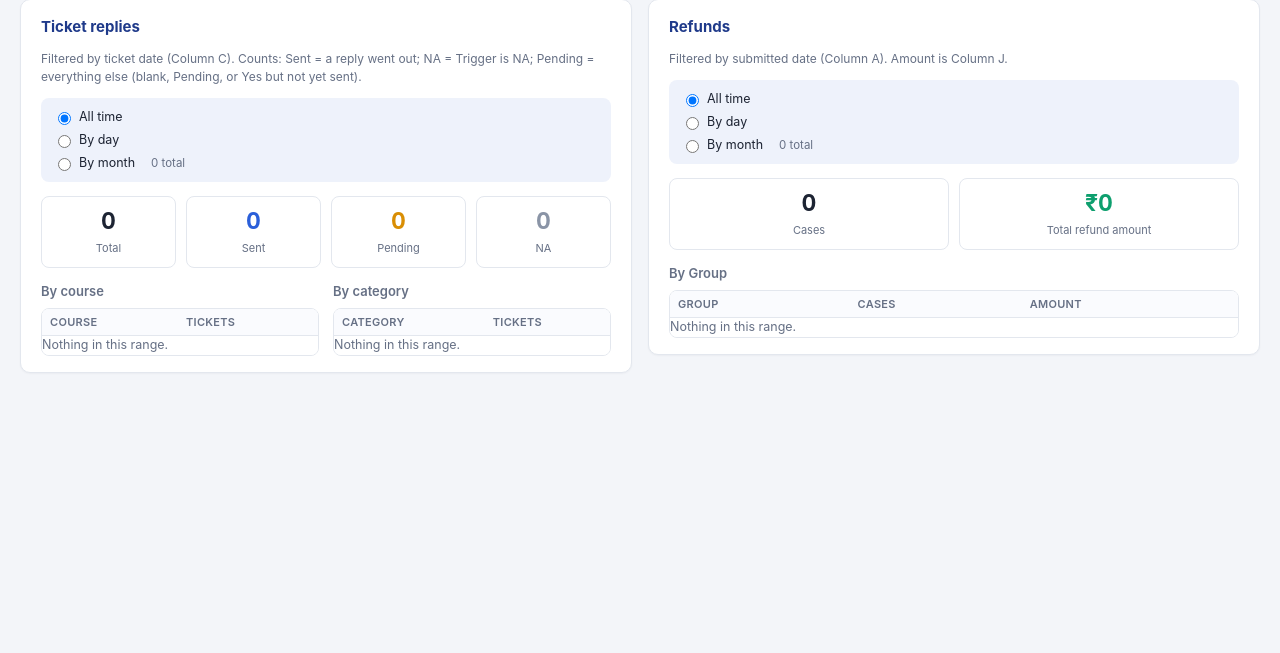
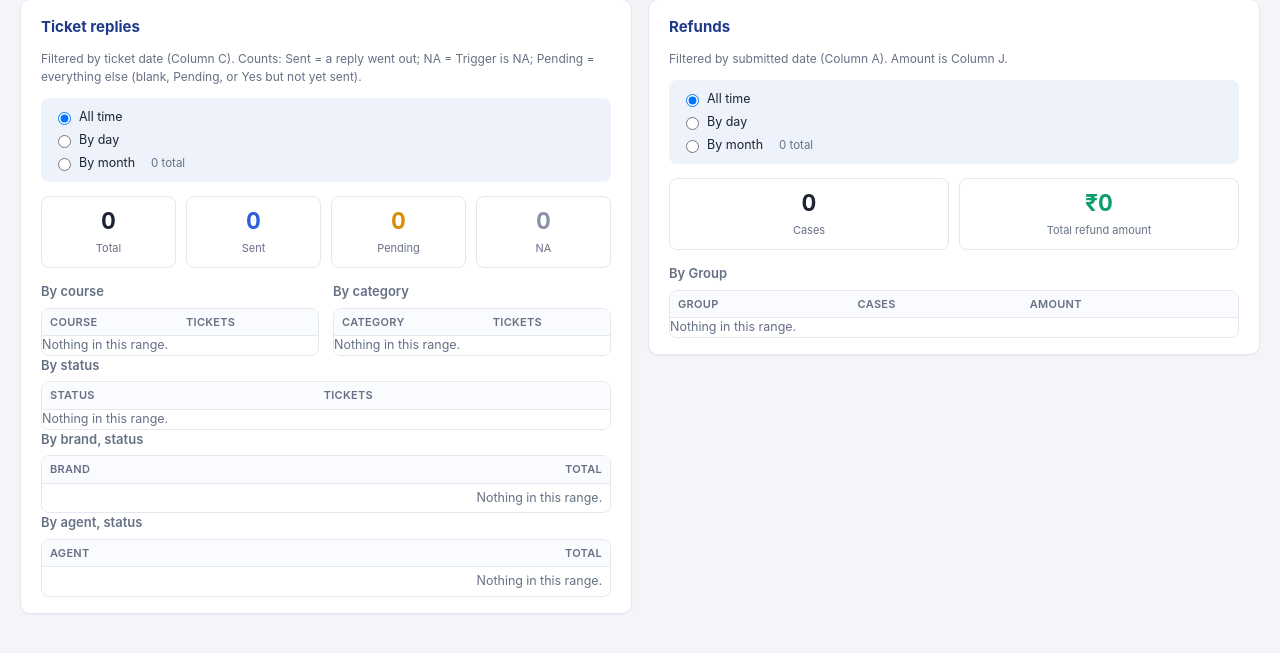
Before and after one commit to addictivelearn-operations/Community-Ops, a FastAPI app: page /dashboard in a window 1280 px wide. Shown: the part 117-770 px from the top of the page. Run offline with FastAPI, Linux system fonts and the light colour scheme; the visitor is signed in with stand-in values (Sample User, id 1); data that the repository does not hold is empty.

Commit message:
Dashboard: add status/brand/agent breakdowns for Ticket replies
Three more views in the Ticket replies panel, all driven by the Zoho
status column (T) rather than a hardcoded list, so a status Zoho adds
later shows up on its own:
- By status: plain count per Zoho status (Open, On Hold, Pending On
  Student, Closed, ...).
- By brand, status / By agent, status: a status-by-dimension matrix
  (rows = brand or agent/owner, columns = every status seen across
  ALL tickets so the columns stay stable as the day/month filter
  changes, a Total column on the right).

Verified against the real local data: status counts sum to the ticket
total (840+136+5+2=983), and both matrices' Total columns also sum to
983.

Co-Authored-By: Claude Sonnet 5 <noreply@anthropic.com>

```diff
--- a/app/main.py
+++ b/app/main.py
@@ -234,7 +234,8 @@ def dashboard(request: Request, u: User = Depends(require_user)):
     filter/recompute instantly in JS rather than round-tripping to the
     server on every filter change."""
     with get_conn() as c:
-        tickets = c.execute("SELECT created_at, course, category, trigger_value, sent_at FROM tickets").fetchall()
+        tickets = c.execute("SELECT created_at, course, category, trigger_value, sent_at, "
+                            "brand, owner, zoho_status FROM tickets").fetchall()
         refunds = c.execute("SELECT timestamp_at, community, amount FROM refunds").fetchall()
 
     ticket_data = []
@@ -245,7 +246,10 @@ def dashboard(request: Request, u: User = Depends(require_user)):
         ticket_data.append({"day": day, "month": day[:7],
                             "course": t["course"].strip() if t["course"] else "(blank)",
                             "category": t["category"].strip() if t["category"] else "(uncategorised)",
-                            "status": _ticket_status(t["sent_at"], t["trigger_value"])})
+                            "status": _ticket_status(t["sent_at"], t["trigger_value"]),
+                            "brand": t["brand"].strip() if t["brand"] else "(blank)",
+                            "agent": t["owner"].strip() if t["owner"] else "(unassigned)",
+                            "zohoStatus": t["zoho_status"].strip() if t["zoho_status"] else "(blank)"})
 
     refund_data = []
     for r in refunds:
--- a/app/static/style.css
+++ b/app/static/style.css
@@ -132,3 +132,11 @@ table.bars tr:last-child td { border-bottom:none; }
 .bar-fill { position:absolute; left:0; top:0; bottom:0; background:var(--brand-2); opacity:.15; border-radius:0 4px 4px 0; }
 .bar-label { position:relative; font-variant-numeric:tabular-nums; white-space:nowrap; }
 .dash-empty { padding:14px; color:var(--mute); font-size:12.5px; }
+table.matrix { width:100%; border-collapse:collapse; font-size:12.5px; }
+table.matrix th, table.matrix td { padding:5px 8px; border-bottom:1px solid var(--line); text-align:right;
+                                   font-variant-numeric:tabular-nums; white-space:nowrap; }
+table.matrix th { position:sticky; top:0; font-size:11px; font-weight:600; color:var(--mute); background:var(--zebra); }
+table.matrix th:first-child, table.matrix td.name { text-align:left; }
+table.matrix td.name { max-width:170px; overflow:hidden; text-overflow:ellipsis; }
+table.matrix td.total { font-weight:700; }
+table.matrix tr:last-child td { border-bottom:none; }
--- a/app/templates/dashboard.html
+++ b/app/templates/dashboard.html
@@ -51,6 +51,27 @@
           <tbody id="tk-category"></tbody>
         </table></div>
       </div>
+    </div>
+    <div class="dash-breakdown">
+      <h3>By status</h3>
+      <div class="scroll-sm"><table class="bars">
+        <thead><tr><th>Status</th><th>Tickets</th></tr></thead>
+        <tbody id="tk-status"></tbody>
+      </table></div>
+    </div>
+    <div class="dash-breakdown">
+      <h3>By brand, status</h3>
+      <div class="scroll-sm"><table class="matrix">
+        <thead id="tk-brand-head"></thead>
+        <tbody id="tk-brand-status"></tbody>
+      </table></div>
+    </div>
+    <div class="dash-breakdown">
+      <h3>By agent, status</h3>
+      <div class="scroll-sm"><table class="matrix">
+        <thead id="tk-agent-head"></thead>
+        <tbody id="tk-agent-status"></tbody>
+      </table></div>
     </div>
   </div>
 
@@ -147,6 +168,53 @@
     }).join('');
   }
 
+  // Zoho status columns, fixed for the page's lifetime (computed once from
+  // ALL tickets) so the brand/agent matrix tables don't reflow columns as
+  // the filter changes — the four known statuses first in that order, then
+  // whatever else turns up, alphabetically.
+  const STATUS_PRIORITY = ['open', 'on hold', 'pending on student', 'closed'];
+  function statusColumns(rows) {
+    const set = new Set(rows.map(r => r.zohoStatus));
+    return [...set].sort((a, b) => {
+      const ia = STATUS_PRIORITY.indexOf(a.toLowerCase()), ib = STATUS_PRIORITY.indexOf(b.toLowerCase());
+      if (ia !== -1 || ib !== -1) return (ia === -1 ? 999 : ia) - (ib === -1 ? 999 : ib);
+      return a.localeCompare(b);
+    });
+  }
+
+  function matrixCount(rows, dimKey, statusCols) {
+    const m = new Map();
+    rows.forEach(r => {
+      const dim = r[dimKey];
+      if (!m.has(dim)) {
+        const rec = { total: 0 };
+        statusCols.forEach(s => { rec[s] = 0; });
+        m.set(dim, rec);
+      }
+      const rec = m.get(dim);
+      rec[r.zohoStatus] = (rec[r.zohoStatus] || 0) + 1;
+      rec.total += 1;
+    });
+    return [...m.entries()].sort((a, b) => b[1].total - a[1].total);
+  }
+
+  function renderMatrixHead(thead, dimLabel, statusCols) {
+    thead.innerHTML = `<tr><th>${esc(dimLabel)}</th>` +
+                       statusCols.map(s => `<th>${esc(s)}</th>`).join('') + '<th>Total</th></tr>';
+  }
+
+  function renderMatrix(tbody, pairs, statusCols) {
+    if (!pairs.length) {
+      tbody.innerHTML = `<tr><td class="dash-empty" colspan="${statusCols.length + 2}">Nothing in this range.</td></tr>`;
+      return;
+    }
+    tbody.innerHTML = pairs.map(([name, rec]) =>
+      `<tr><td class="name" title="${esc(name)}">${esc(name)}</td>` +
+      statusCols.map(s => `<td>${rec[s] || 0}</td>`).join('') +
+      `<td class="total">${rec.total}</td></tr>`
+    ).join('');
+  }
+
   // A day/month filter wired to one panel's radios + two <select multiple>s.
   // Calls onChange(visibleRows) once at setup and again on every interaction.
   function setupFilter(prefix, rows, onChange) {
@@ -197,6 +265,10 @@
     fire();
   }
 
+  const TK_STATUS_COLS = statusColumns(TICKETS);
+  renderMatrixHead(document.getElementById('tk-brand-head'), 'Brand', TK_STATUS_COLS);
+  renderMatrixHead(document.getElementById('tk-agent-head'), 'Agent', TK_STATUS_COLS);
+
   setupFilter('tk', TICKETS, function (rows) {
     document.getElementById('tk-total').textContent = rows.length;
     document.getElementById('tk-sent').textContent = rows.filter(r => r.status === 'sent').length;
@@ -204,6 +276,9 @@
     document.getElementById('tk-na').textContent = rows.filter(r => r.status === 'na').length;
     renderCountBars(document.getElementById('tk-course'), groupCount(rows, 'course'));
     renderCountBars(document.getElementById('tk-category'), groupCount(rows, 'category'));
+    renderCountBars(document.getElementById('tk-status'), groupCount(rows, 'zohoStatus'));
+    renderMatrix(document.getElementById('tk-brand-status'), matrixCount(rows, 'brand', TK_STATUS_COLS), TK_STATUS_COLS);
+    renderMatrix(document.getElementById('tk-agent-status'), matrixCount(rows, 'agent', TK_STATUS_COLS), TK_STATUS_COLS);
   });
 
   setupFilter('rf', REFUNDS, function (rows) {
```
